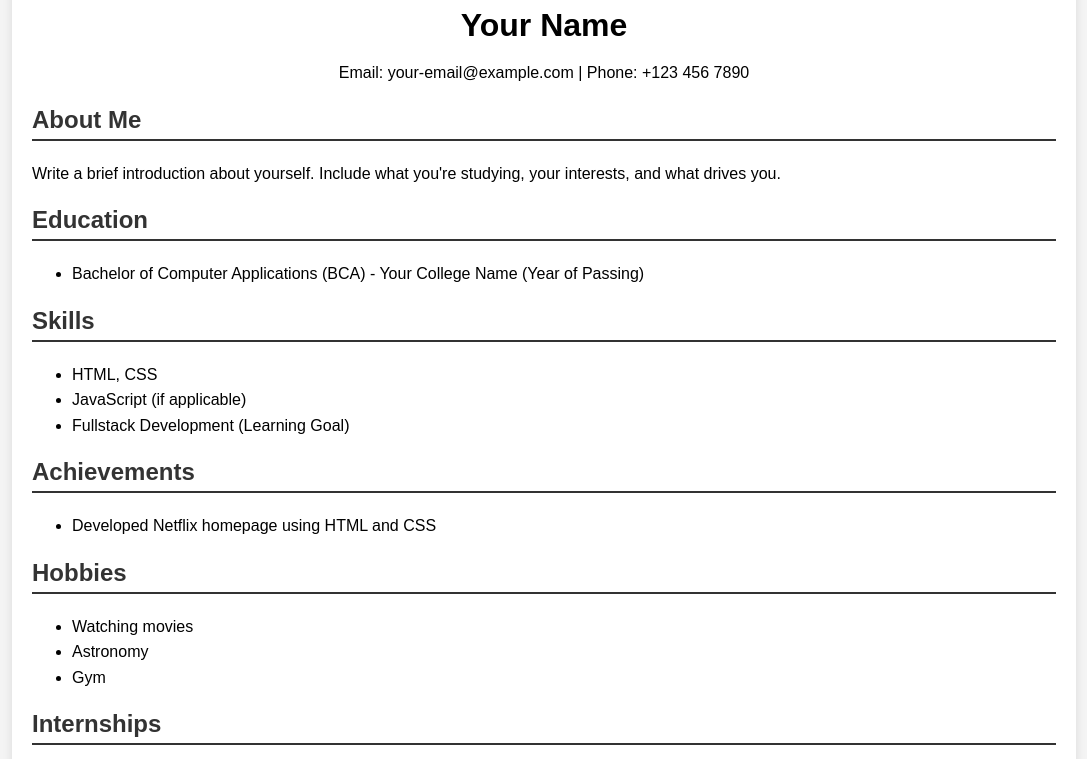
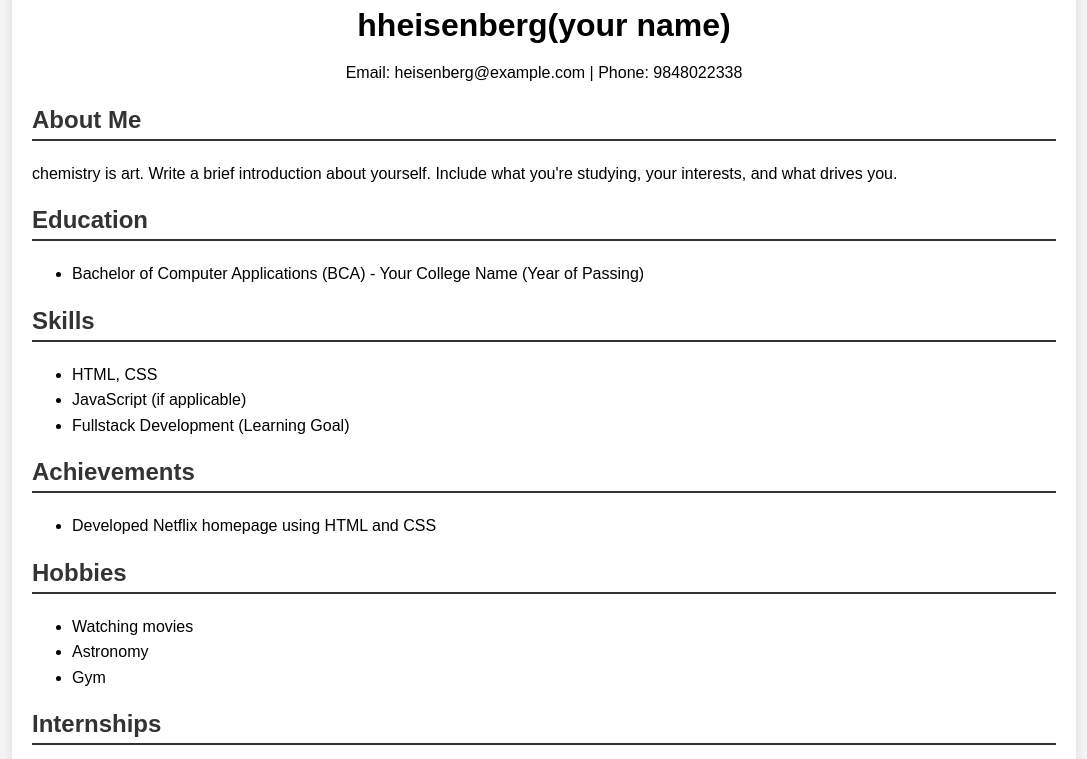
Before and after one commit to Shyamsundar0077/basic-resume-website, a plain HTML site: page index.html in a window 1280 px wide. Shown: the part 41-800 px from the top of the page, without its empty margins (96-1183 px from the left). Drawn offline with Linux system fonts and the light colour scheme.

Commit message:
Update index.html

```diff
--- a/index.html
+++ b/index.html
@@ -51,16 +51,17 @@
             <!-- Insert your image link here -->
             <img src="your-image.jpg" alt="Your Image">
             <!-- Insert your name here -->
-            <h1>Your Name</h1>
+            <h1>hheisenberg(your name)</h1>
             <!-- Insert your contact details here -->
-            <p>Email: your-email@example.com | Phone: +123 456 7890</p>
+            <p>Email: heisenberg@example.com | Phone: 9848022338</p>
         </header>
 
         <!-- About Me Section -->
         <section>
             <h2>About Me</h2>
             <!-- Insert a short description about yourself here -->
-            <p>Write a brief introduction about yourself. Include what you're studying, your interests, and what drives you.</p>
+            <p>chemistry is art.
+                Write a brief introduction about yourself. Include what you're studying, your interests, and what drives you.</p>
         </section>
 
         <!-- Education Section -->
```
